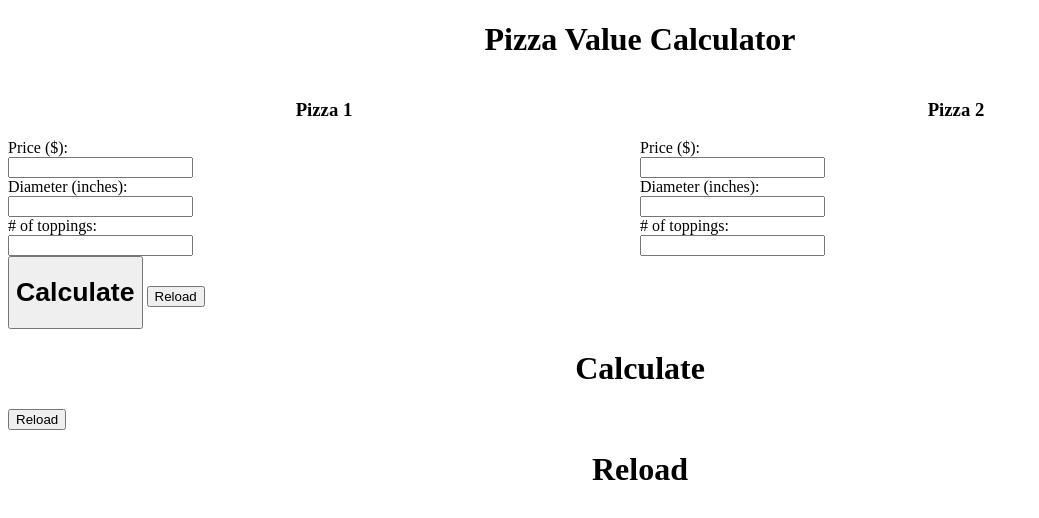
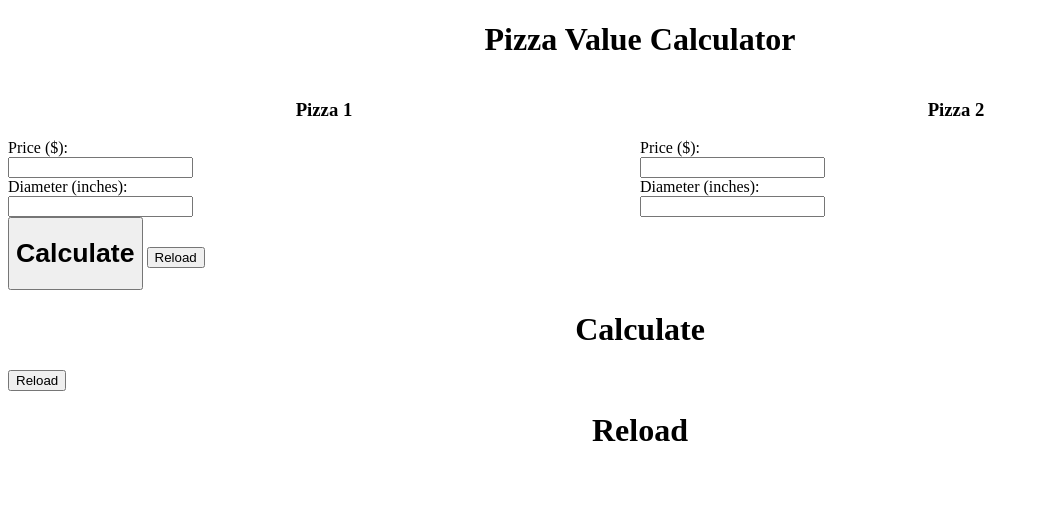
Before and after one commit to sdpoulose/pizza-value-calculator, an Electron app: page mainWindow.html in a window 1280 px wide. Shown: the whole page, without its empty margins (0-1039 px from the left). Drawn offline with Linux system fonts and the light colour scheme.

Commit message:
removed no. of toppings

```diff
--- a/mainWindow.html
+++ b/mainWindow.html
@@ -19,10 +19,6 @@
                 <br>
                 <input type = "number" id = "diameter" name = "diameter">
                 <br>
-                <label for = "no. of toppings "> # of toppings: </label>
-                <br>
-                <input type = "number" id = "no. of toppings " name = "no. of toppings ">
-                <br>
             </form>
         </div>
         <div class = "column" >
@@ -35,10 +31,6 @@
                 <label for = "diameter"> Diameter (inches): </label>
                 <br>
                 <input type = "number" id = "diameter" name = "diameter">
-                <br>
-                <label for = "no. of toppings "> # of toppings: </label>
-                <br>
-                <input type = "number" id = "no. of toppings " name = "no. of toppings ">
                 <br>
             </form>
         </div>
```
